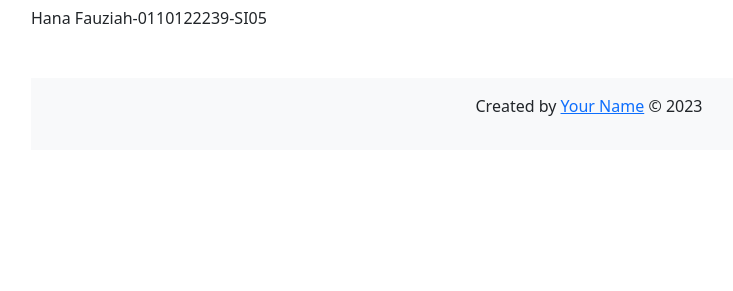
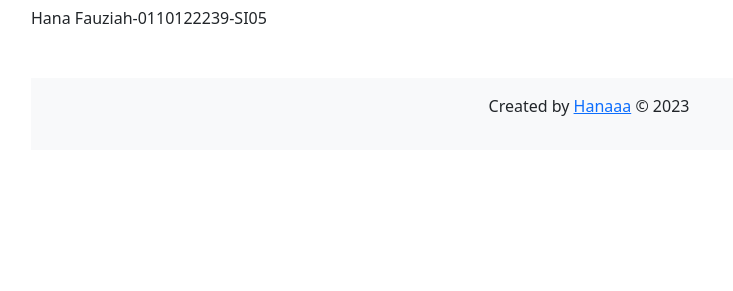
Before and after one commit to hanziah13/Pw2-2023, a PHP site: page /home.php in a window 1280 px wide. Shown: the part 201-492 px from the top of the page, without its empty margins (51-784 px from the left). Run offline with PHP 8.4, Linux system fonts and the light colour scheme.

Commit message:
Update footer.php

```diff
--- a/pertemuan3/tugas/footer.php
+++ b/pertemuan3/tugas/footer.php
@@ -1,5 +1,5 @@
 <footer class="text-center py-3 bg-light mt-5">
-        <p>Created by <a href="#">Your Name</a> &copy; <?php echo date('Y') ?></p>
+        <p>Created by <a href="#">Hanaaa</a> &copy; <?php echo date('Y') ?></p>
     </footer>
 </body>
 
```
